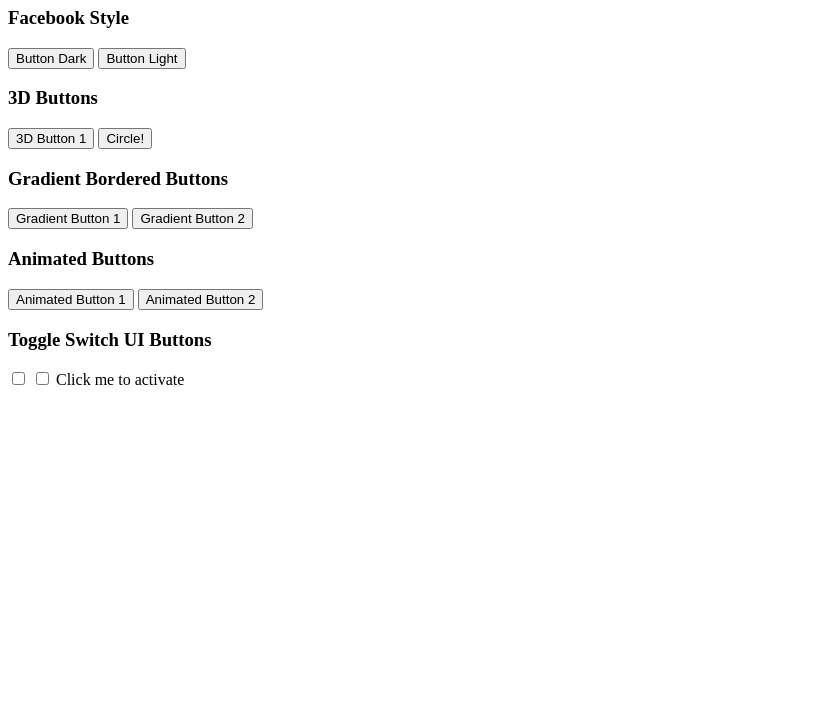
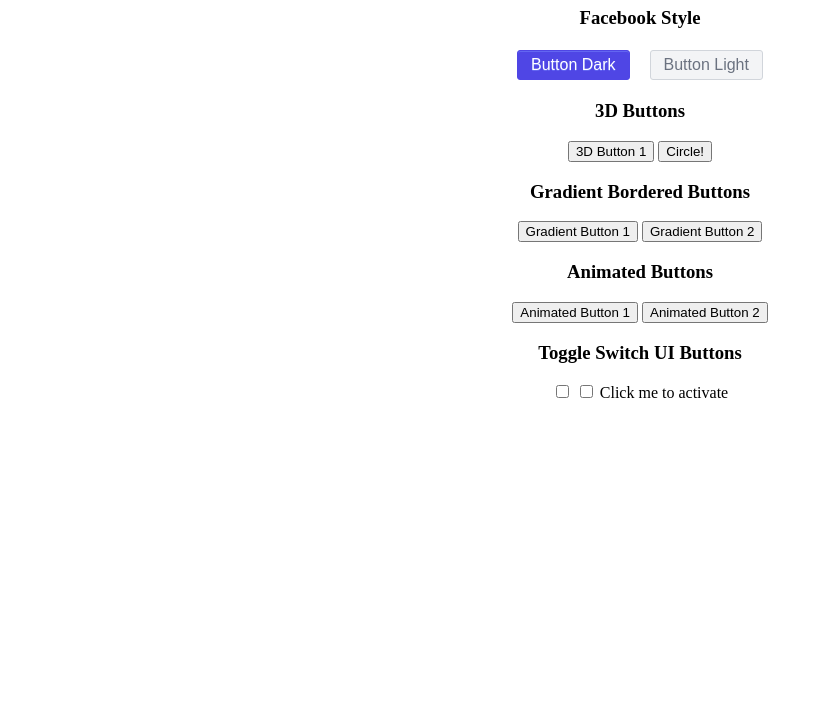
Before and after one commit to poonammohata/Css3-Fancy-Buttons, a plain HTML site: page index.html in a window 1280 px wide. Shown: the part 73-800 px from the top of the page, without its empty margins (0-835 px from the left). Drawn offline with Linux system fonts and the light colour scheme.

Commit message:
facebook button styled

```diff
--- a/index.html
+++ b/index.html
@@ -4,30 +4,33 @@
     <meta charset="UTF-8">
     <meta name="viewport" content="width=device-width, initial-scale=1.0">
     <title>Fancy Buttons</title>
+    <link rel="stylesheet" href="style.css">
 </head>
 <body>
-    <h1>CSS3 Fancy Buttons</h1>
-    <section>
+    <header class="container">
+        <h1>CSS3 Fancy Buttons</h1>
+    </header>
+    <section class="container">
         <h3>Facebook Style</h3>
-        <button>Button Dark</button>
-        <button>Button Light</button>
+        <button class="btn facebook-style-btn facebook-style-dark">Button Dark</button>
+        <button class="btn facebook-style-btn facebook-style-light">Button Light</button>
     </section>
-    <section>
+    <section class="container">
         <h3>3D Buttons</h3>
         <button>3D Button 1</button>
         <button>Circle!</button>
     </section>
-    <section>
+    <section class="container">
         <h3>Gradient Bordered Buttons</h3>
         <button>Gradient Button 1</button>
         <button>Gradient Button 2</button>
     </section>
-    <section>
+    <section class="container">
         <h3>Animated Buttons</h3>
         <button>Animated Button 1</button>
         <button>Animated Button 2</button>
     </section>
-    <section>
+    <section class="container">
         <h3>Toggle Switch UI Buttons</h3>
         <label for="">
             <input type="checkbox" name="" id="">
--- /dev/null
+++ b/style.css
@@ -0,0 +1,49 @@
+body{
+    padding: 0;
+    margin: 0;
+}
+:root{
+    --dark-blue-color:#3B82F6;
+    --light-blue-color:#93C5FD;
+}
+.container{
+    text-align: center;
+    margin: auto;
+}
+.btn{
+    margin: 2px 8px;
+}
+/* facebook style button */
+.facebook-style-btn{
+ border-radius:3px;
+ font-size: 1rem;
+ padding: 5px 13px;
+ cursor: pointer;
+ outline: none;
+}
+.facebook-style-dark{
+    box-shadow: inset 0px 1px 0px 0px #6366F1;
+    background-color: #4F46E5;
+    border: 1px solid #4F46E5;
+    color: white;
+    text-shadow: 0 1px 0px #6366F1;
+}
+.facebook-style-dark:hover{
+    background-color: #4338CA;
+}
+.facebook-style-dark:active{
+    background-color: #3730A3;
+    border-color: #3730A3;
+}
+.facebook-style-light{
+    background-color: #F3F4F6;
+    border: 1px solid #D1D5DB;
+    color: #6B7280;
+}
+.facebook-style-light:hover{
+    background-color: #E5E7EB;
+}
+.facebook-style-light:active{
+    background-color: #D1D5DB;
+    border: #D1D5DB;
+}
```
